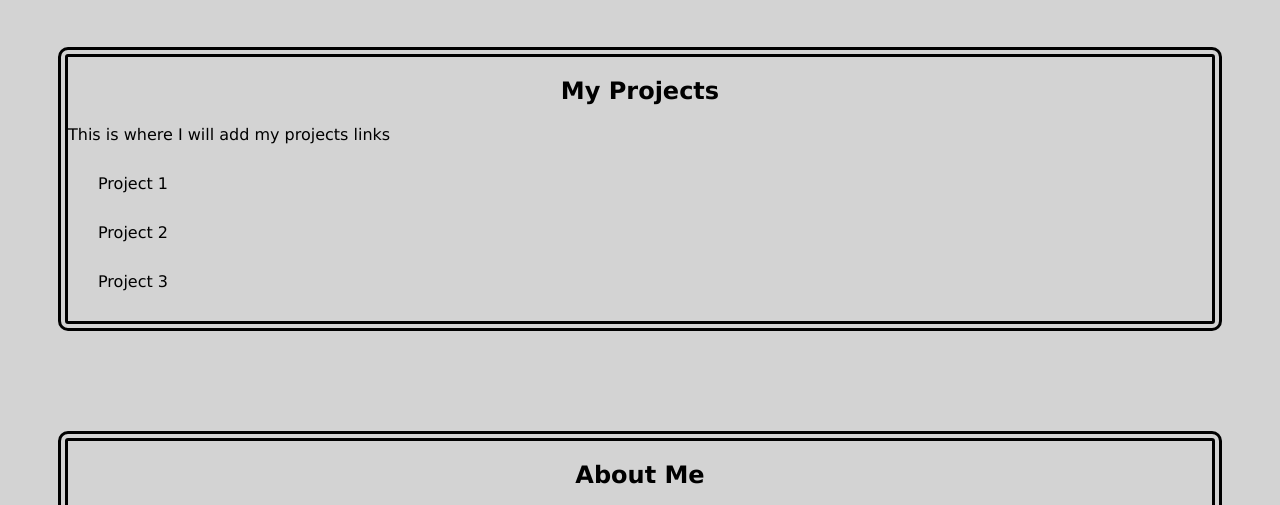
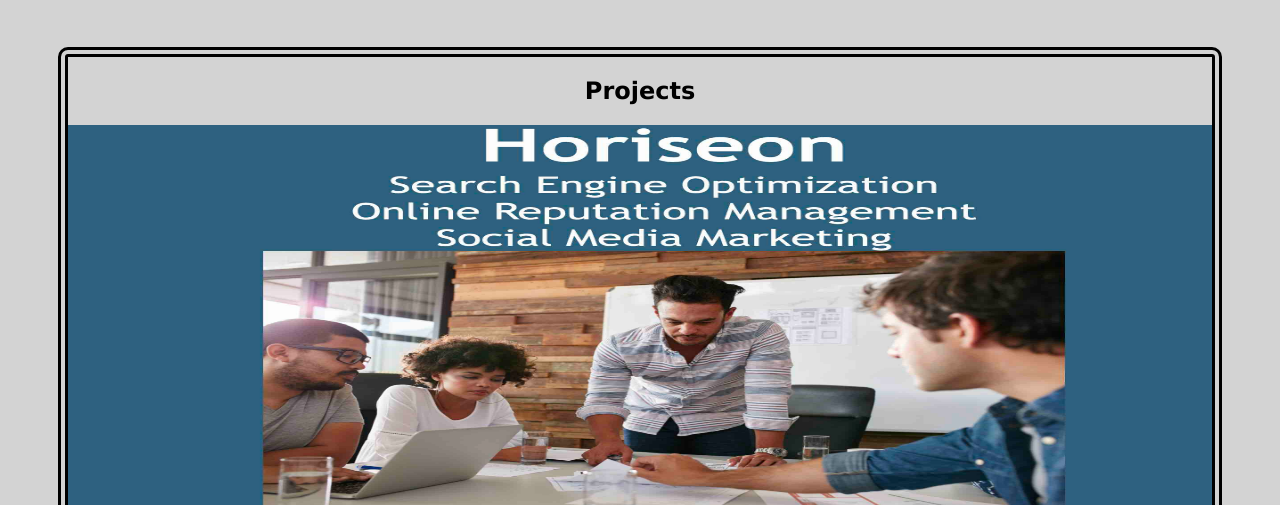
Before and after one commit to tjegeli/TJBioPage, a plain HTML site: page index.html in a window 1280 px wide. Shown: the part 654-1159 px from the top of the page. Drawn offline with Linux system fonts and the light colour scheme.

Commit message:
final for submission

```diff
--- a/index.html
+++ b/index.html
@@ -28,11 +28,9 @@
           <main class="page" >
 
       <section id="Projects" class="box">
-          <h2>My Projects</h2>
-          <p>This is where I will add my projects links</p>
-          <li>Project 1</li>
-          <li>Project 2</li>
-          <li>Project 3</li>
+        <h2>Projects</h2>
+         <a href="https://tjegeli.github.io/homework1/" target="_blank"><img id="imageH" src="Horiseon.jpg" type="image" alt="Horiseon Project" height="400px">
+
       </section>
 
       <section id="About_Me" class="box">
--- a/style.css
+++ b/style.css
@@ -39,7 +39,7 @@ li {
 }
 
 li:hover {
-    color: white;
+    color: grey;
 }
 
 
@@ -80,10 +80,11 @@ p {
 .box {
     border-style: double;
     margin: 50px;
+
 }
 
-#About_Me{
-
+.box img {
+   width: 100%;
 
 }
 
```
Also changed, not shown: Horiseon.jpg (added).
